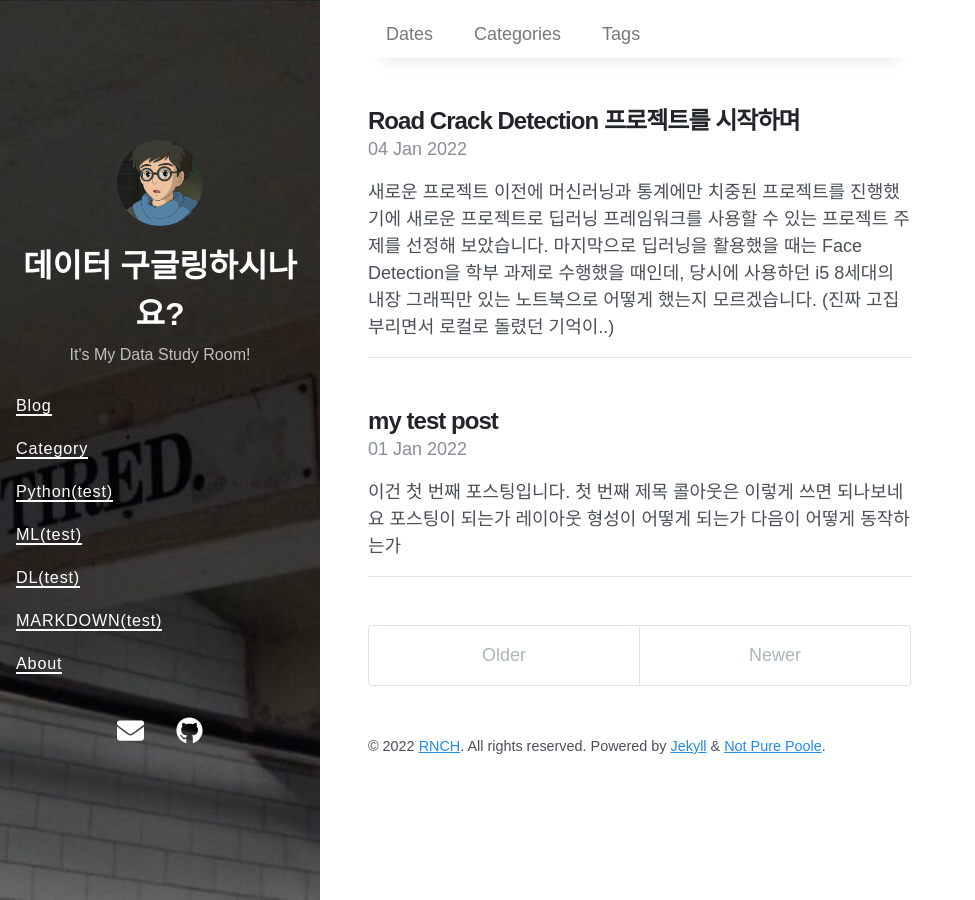
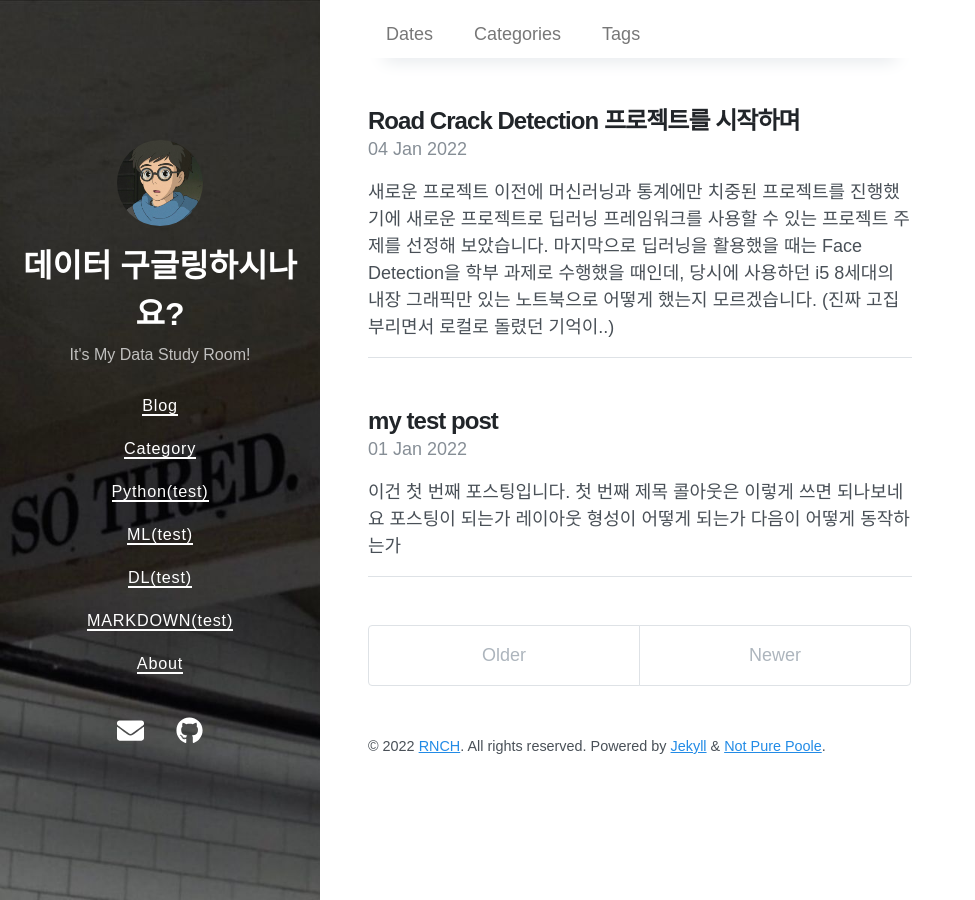
Before and after one commit to chaaaning/chaaaning.github.io, a Jekyll site: the page built from index.html, in a window 1280 px wide. Shown: the whole page, without its empty margins (0-975 px from the left). Built offline with Jekyll 4.4.1, drawn with Linux system fonts in a browser that asks for light colours; nearby versions of some CDN libraries; the list of posts is cut into pages by our own code.

Commit message:
Revert "how can I change aligne left"
This reverts commit 4c699da18043d4066d4b07d81c0d154b1a138866.

```diff
--- a/_sass/_layout.scss
+++ b/_sass/_layout.scss
@@ -24,7 +24,7 @@
 .sidebar-left {
   display: flex;
   padding: var(--spacer);
-  background: center / cover;
+  background: left / cover;
   height: 100vh;
 }
 
--- a/_sass/_sidebar.scss
+++ b/_sass/_sidebar.scss
@@ -46,7 +46,6 @@
   margin-top: var(--spacer-2);
   padding: 0;
   list-style: none;
-  text-align: left;
 }
 
 .navigation-item {
```
